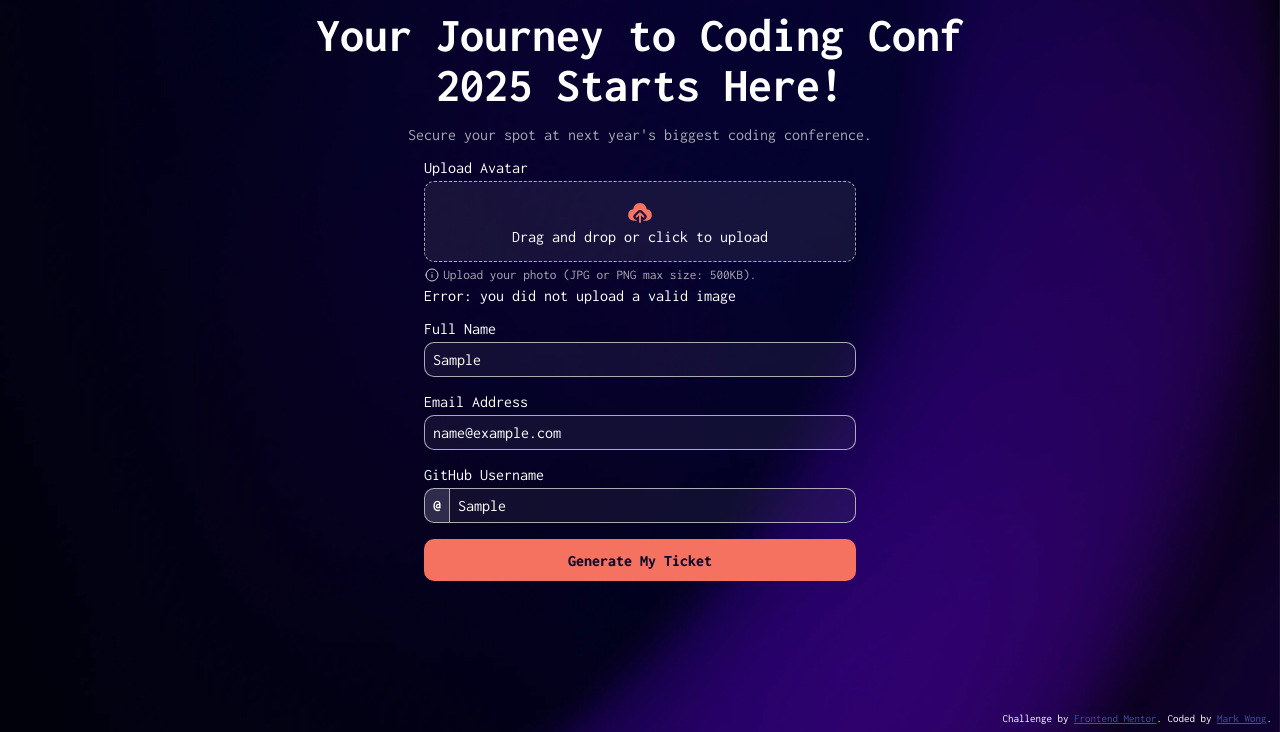
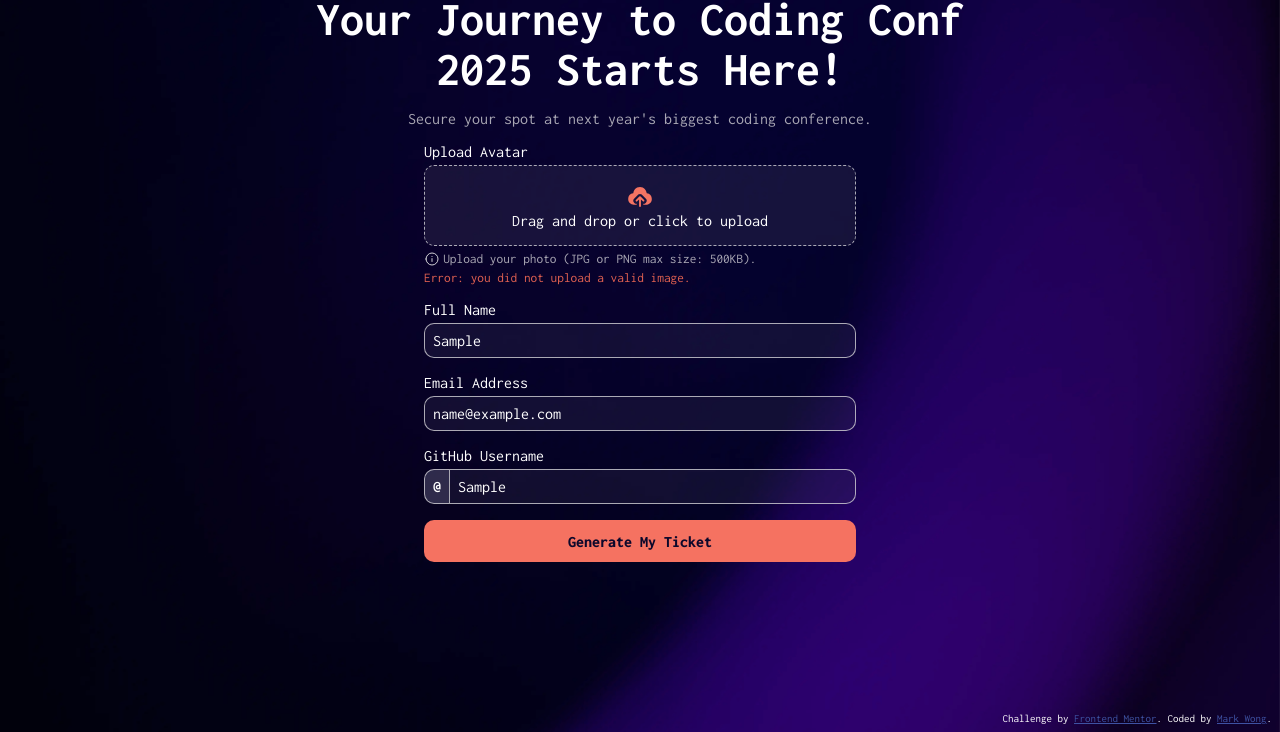
Before and after one commit to markwong167/Ticket-Generator-FMChallenge, a plain HTML site: page index.html in a window 1280 px wide. Both pictures are taken after typing "Sample", "name@example.com", "Sample" into the empty fields and a click on the button "Generate My Ticket". Shown: the part 68-800 px from the top of the page. Drawn offline with Linux system fonts and the light colour scheme.

Commit message:
improved error messages

```diff
--- a/index.html
+++ b/index.html
@@ -29,7 +29,7 @@
   <body>
     <div class="main-container">
       <img
-        style="margin: 1rem"
+        style="margin-top: 1rem"
         src="./assets/images/logo-full.svg"
         alt="Coding Conference Logo"
       />
@@ -73,9 +73,7 @@
               />
               Upload your photo (JPG or PNG max size: 500KB).
             </span>
-            <p id="ticket-form-image-error" class="error-text">
-              Error: you did not upload a valid image
-            </p>
+            <p id="ticket-form-image-error" class="error-text"></p>
           </div>
           <div class="form-field">
             <label>Full Name</label>
--- a/src/index.js
+++ b/src/index.js
@@ -1,4 +1,6 @@
 let ticketImage = undefined;
+const ticketImageErrorMessage = "Error: you did not upload a valid image.";
+const uploadImageErrorMessage = "file not accepted";
 
 function handleUpload(event) {
   let imageFile = {};
@@ -7,7 +9,7 @@ function handleUpload(event) {
   } else if (event.target?.files?.[0]) {
     imageFile = event.target?.files?.[0];
   } else {
-    console.error("file not accepted");
+    console.error(uploadImageErrorMessage);
   }
   const uploadedImage = document.getElementById("uploaded-image");
   const imageDropzone = document.getElementById("image-dropzone");
@@ -27,7 +29,9 @@ function handleSubmit(event) {
   const formData = new FormData(form);
 
   if (ticketImage === undefined) {
-    document.getElementById("ticket-form-image-error").src = imageUrl;
+    console.error(ticketImageErrorMessage);
+    document.getElementById("ticket-form-image-error").textContent =
+      ticketImageErrorMessage;
   } else {
     //Hide form, show ticket
     const formDiv = document.getElementById("form-div");
--- a/styles/form.css
+++ b/styles/form.css
@@ -42,6 +42,7 @@
   display: flex;
   flex-direction: column;
   gap: 1rem;
+  margin-bottom: 1rem;
 }
 
 .form-field {
@@ -91,3 +92,8 @@
   padding: 0.5rem;
   background-color: hsl(245, 19%, 35%, 0.6);
 }
+
+.error-text {
+  font-size: smaller;
+  color: hsl(7, 71%, 60%);
+}
```
